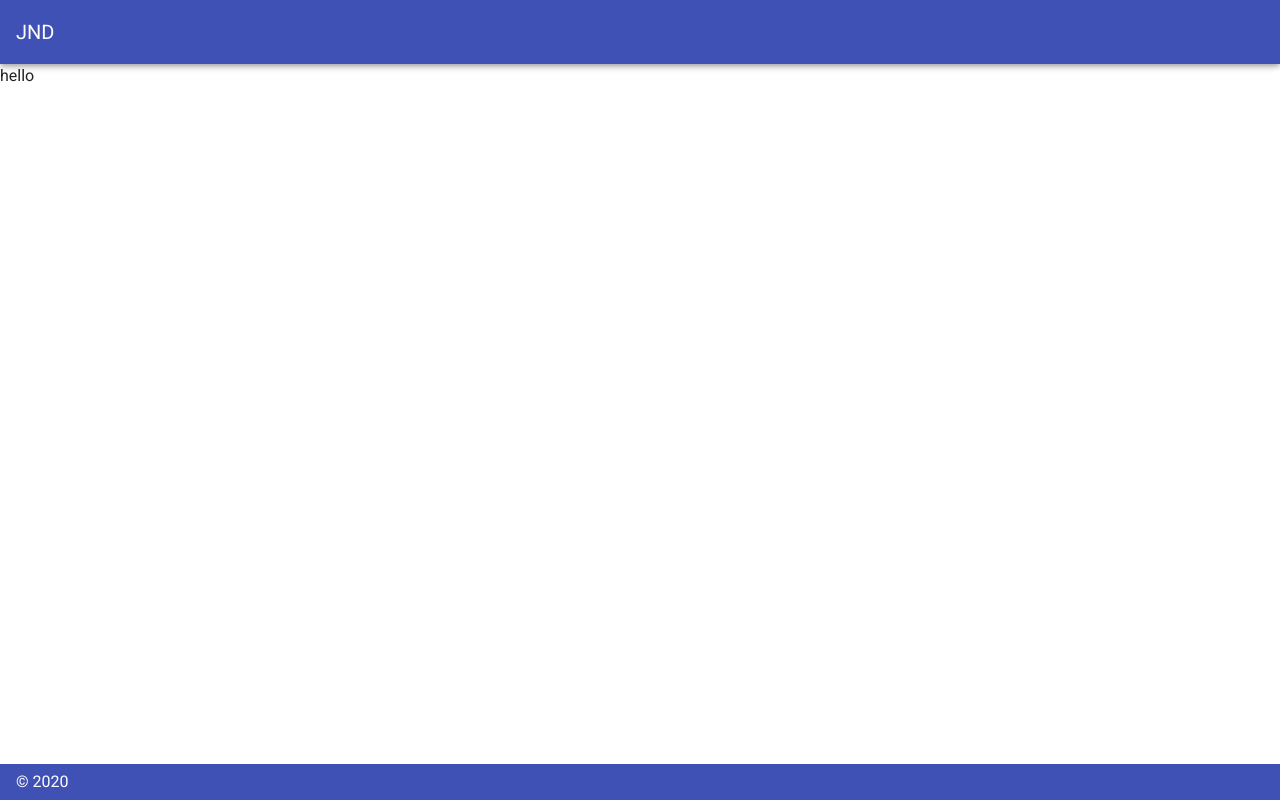
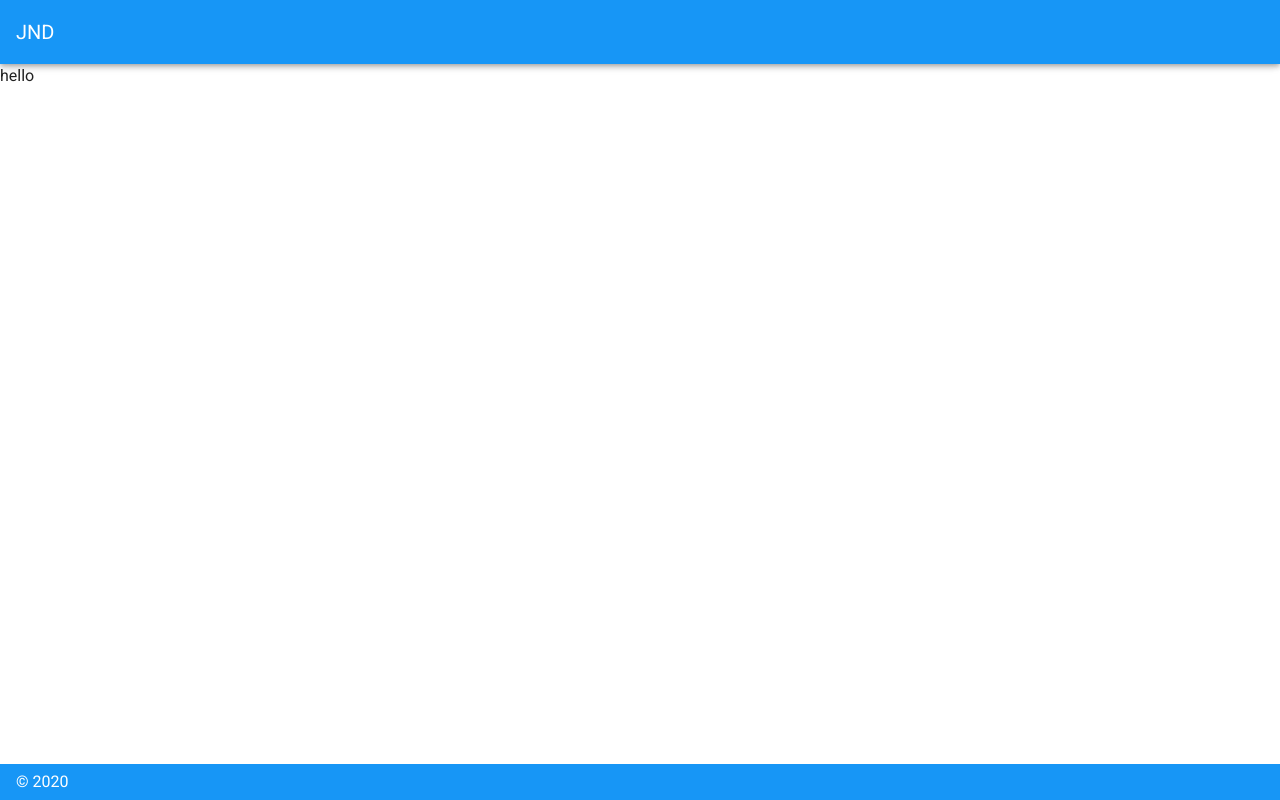
Before and after one commit to wangchufeng/JND, a Vue app: page /home in a window 1280 px wide. Built offline with nearby package versions, Linux system fonts and the light colour scheme.

Commit message:
调整位置

```diff
--- a/src/components/ContentBox.vue
+++ b/src/components/ContentBox.vue
@@ -3,7 +3,7 @@
 
     <v-app-bar
       app
-      color="indigo"
+      color="#1796f6"
       dark
     >
       <v-toolbar-title>JND </v-toolbar-title>
@@ -14,7 +14,7 @@
     </v-content>
 
     <v-footer
-      color="indigo"
+      color="#1796f6"
       app
     >
       <span class="white--text">&copy; 2020</span>
--- a/src/components/HelloWorld.vue
+++ b/src/page/HelloWorld.vue
@@ -1,5 +1,5 @@
 <template>
-  <v-container>
+  <ContentBox>
     <v-row class="text-center">
       <v-col cols="12">
         <v-img
@@ -72,11 +72,15 @@ with close quantities.
         </v-row>
       </v-col>
     </v-row>
-  </v-container>
+  </ContentBox>
 </template>
 
 <script>
+  import ContentBox from '@/components/ContentBox'
   export default {
+    components:{
+        ContentBox
+    },
     name: 'HelloWorld',
     data: () => ({
       expdata: [
```
